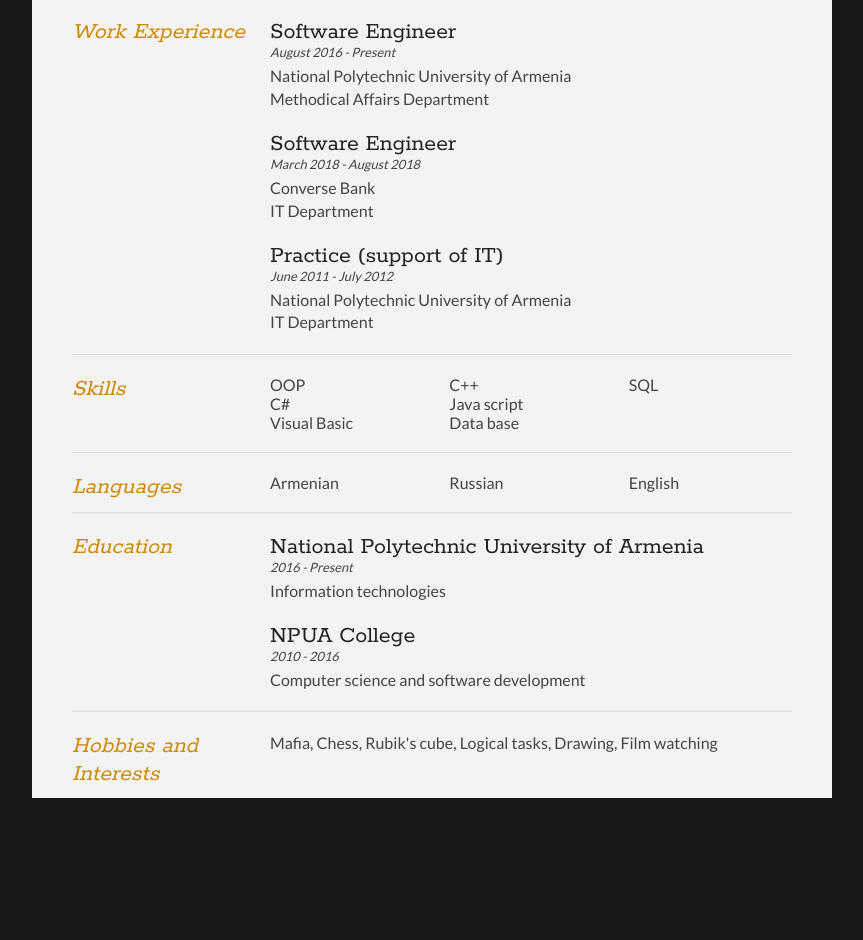
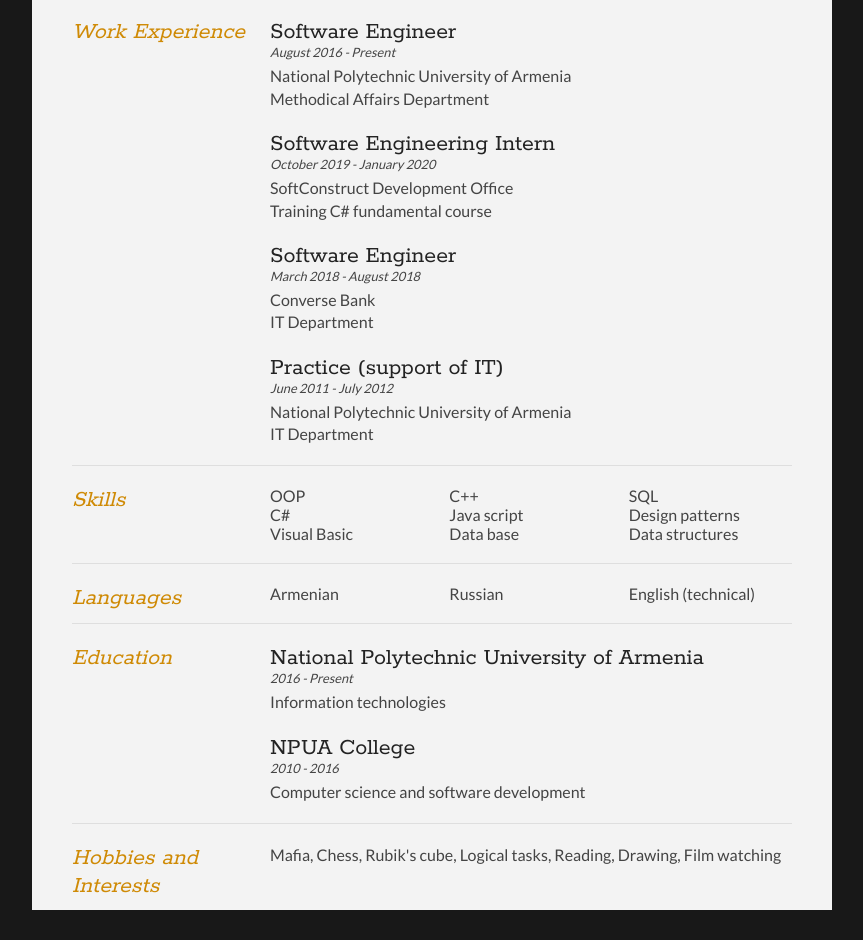
Before and after one commit to sasunmuradyan/sasunmuradyan.github.io, a plain HTML site: page index.html in a window 1280 px wide. Shown: the part 286-1226 px from the top of the page, without its empty margins (208-1071 px from the left). Before the commit the page ends 1114 px from the top, so only its background shows below. Drawn offline with Linux system fonts and the light colour scheme.

Commit message:
add softconstruct training

```diff
--- a/index.html
+++ b/index.html
@@ -71,6 +71,13 @@
 				</article>
 
 				<article>
+					<h2>Software Engineering Intern</h2>
+					<p class="subDetails">October 2019 - January 2020</p>
+					<p>SoftConstruct Development Office <br>
+						Training C# fundamental course</p>
+				</article>
+
+				<article>
 					<h2>Software Engineer</h2>
 					<p class="subDetails">March 2018 - August 2018</p>
 					<p>Converse Bank <br>
@@ -102,7 +109,8 @@
 					<li>Java script</li>
 					<li>Data base</li>
 					<li>SQL</li>
-					<li></li>
+					<li>Design patterns</li>
+					<li>Data structures</li>
 				</ul>
 			</div>
 			<div class="clear"></div>
@@ -117,7 +125,7 @@
 				<ul class="keySkills">
 					<li>Armenian</li>
 					<li>Russian</li>
-					<li>English</li>
+					<li>English (technical)</li>
 				</ul>
 			</div>
 			<div class="clear"></div>
@@ -153,7 +161,7 @@
 				</div>
 
 				<div class="sectionContent">
-					<p>Mafia, Chess, Rubik's cube, Logical tasks, Drawing, Film watching</p>
+					<p>Mafia, Chess, Rubik's cube, Logical tasks, Reading, Drawing, Film watching</p>
 				</div>
 			</article>
 			<div class="clear"></div>
```
